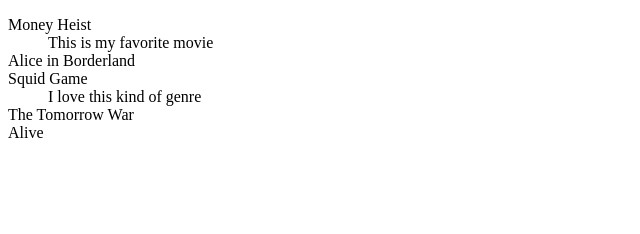
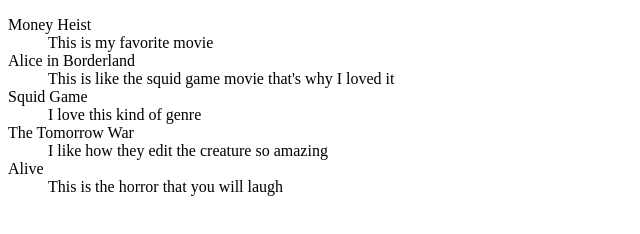
Before and after one commit to ceejayyuui/ceejayyuui.github.io, a plain HTML site: page MYLIST/Index.html in a window 1280 px wide. Shown: the part 404-638 px from the top of the page, without its empty margins (0-640 px from the left). Drawn offline with Linux system fonts and the light colour scheme.

Commit message:
Add files via upload

```diff
--- a/MYLIST/Index.html
+++ b/MYLIST/Index.html
@@ -27,10 +27,13 @@
      <dt>Money Heist</dt>
      <dd>This is my favorite movie</dd>
      <dt>Alice in Borderland</dt>
+     <dd>This is like the squid game movie that's why I loved it</dd>
      <dt>Squid Game</dt>
      <dd>I love this kind of genre</dd>
      <dt>The Tomorrow War</dt>
+     <dd>I like how they edit the creature so amazing</dd>
      <dt>Alive</dt>
+     <dd>This is the horror that you will laugh</dd>
      </dl>
 </body>
 </html>
```
